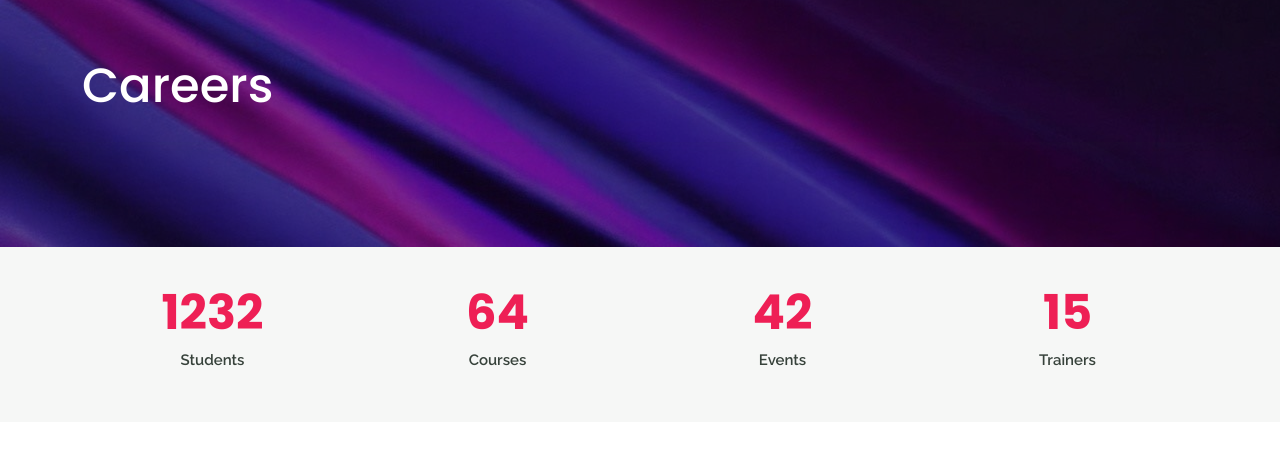
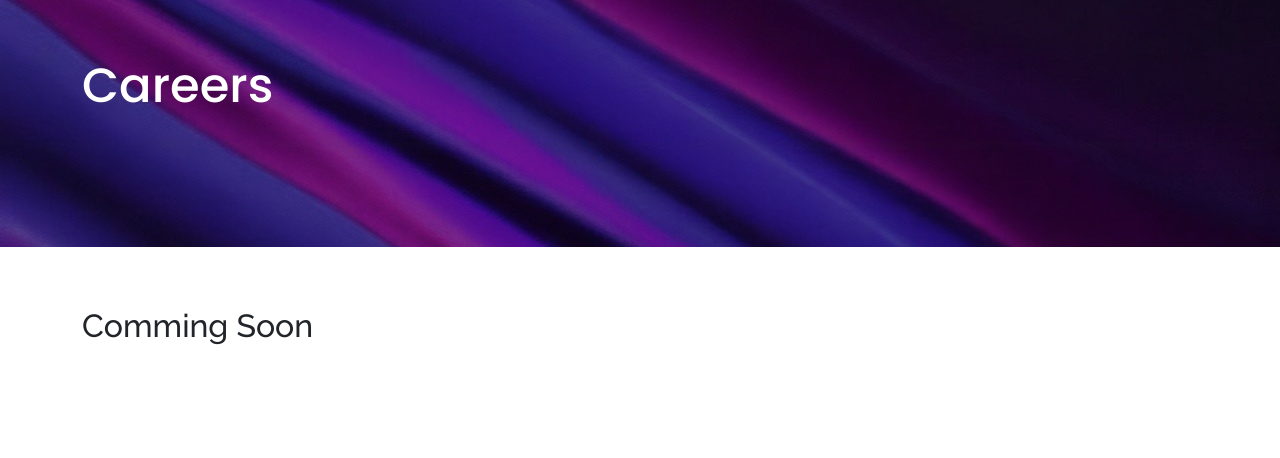
Before and after one commit to tekouin-wescale/CampusnaTemplate, a plain HTML site: page careers.html in a window 1280 px wide. Shown: the part 153-611 px from the top of the page. Drawn offline with nearby package versions, Linux system fonts and the light colour scheme.

Commit message:
website done 100% ready to be deployed

```diff
--- a/careers.html
+++ b/careers.html
@@ -115,35 +115,7 @@
 <!-- End Hero -->
   <main id="main">
 
-    <section id="counts" class="counts section-bg">
-      <div class="container">
 
-        <div class="row counters">
-
-          <div class="col-lg-3 col-6 text-center">
-            <span data-purecounter-start="0" data-purecounter-end="1232" data-purecounter-duration="1" class="purecounter"></span>
-            <p>Students</p>
-          </div>
-
-          <div class="col-lg-3 col-6 text-center">
-            <span data-purecounter-start="0" data-purecounter-end="64" data-purecounter-duration="1" class="purecounter"></span>
-            <p>Courses</p>
-          </div>
-
-          <div class="col-lg-3 col-6 text-center">
-            <span data-purecounter-start="0" data-purecounter-end="42" data-purecounter-duration="1" class="purecounter"></span>
-            <p>Events</p>
-          </div>
-
-          <div class="col-lg-3 col-6 text-center">
-            <span data-purecounter-start="0" data-purecounter-end="15" data-purecounter-duration="1" class="purecounter"></span>
-            <p>Trainers</p>
-          </div>
-
-        </div>
-
-      </div>
-    </section>
 
 
 
```
Also changed, not shown: index.html (+1 -0 lines).
